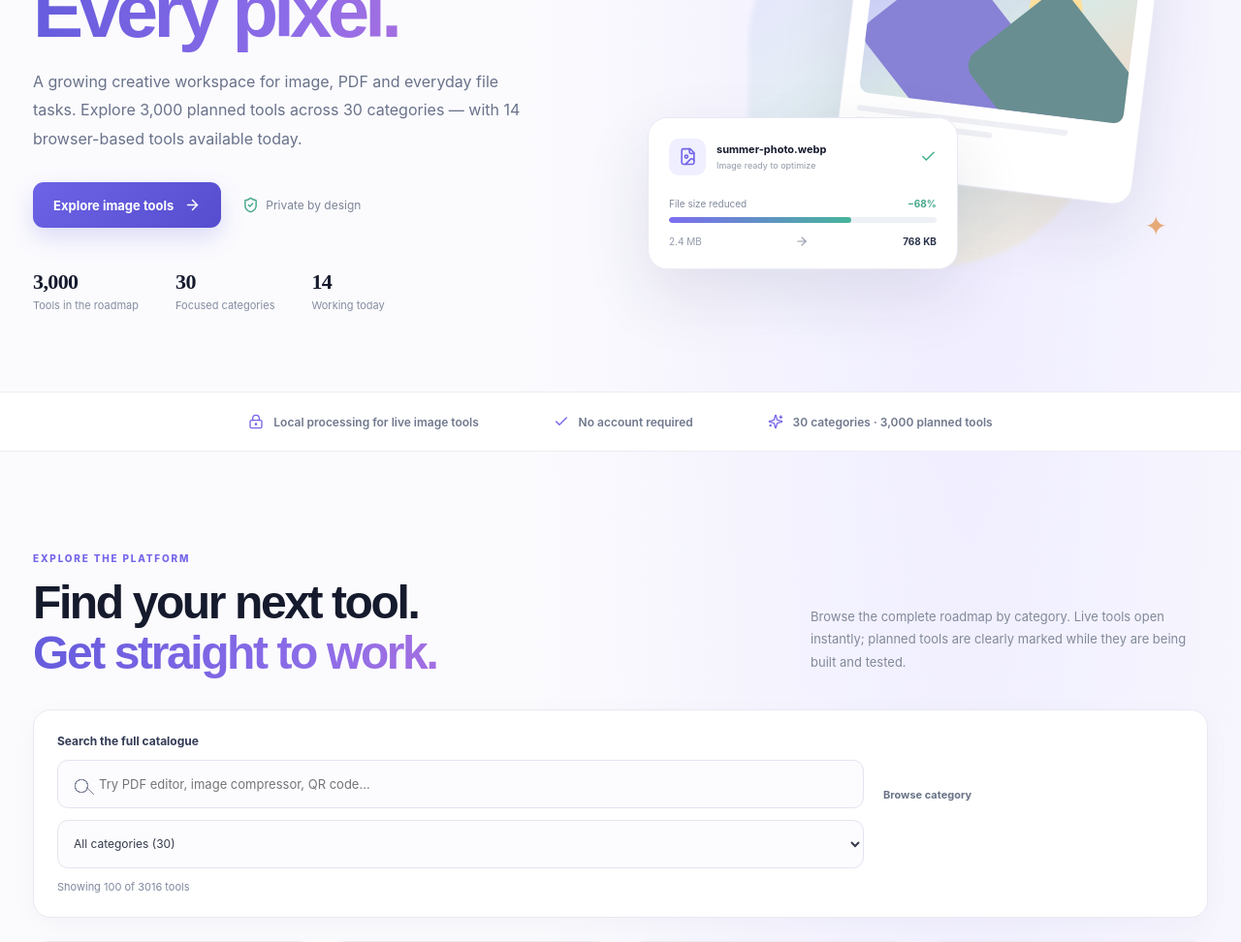
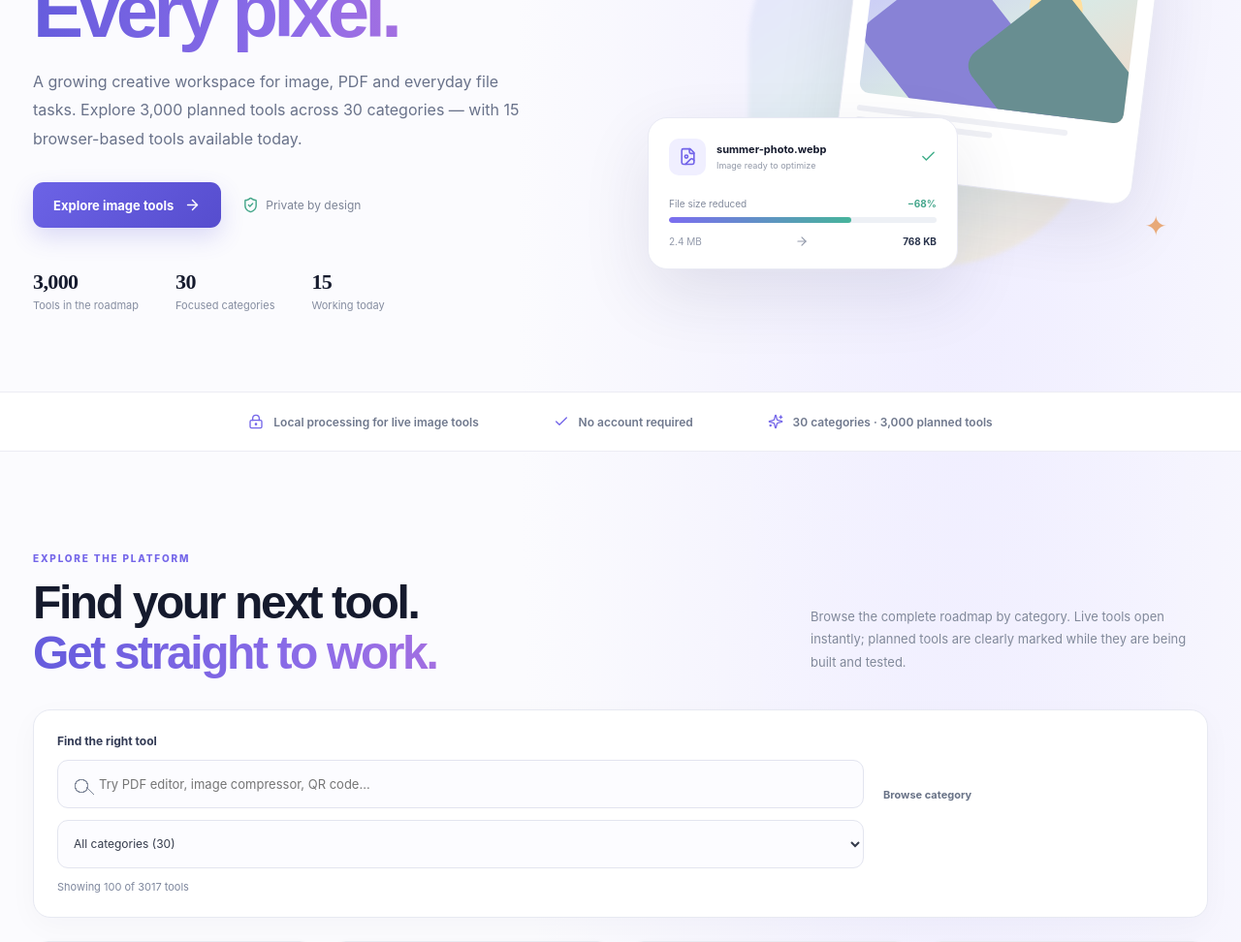
Before and after one commit to Hard-Worker-Dev/PixelTools, a React (Vite) app: page / in a window 1280 px wide. Shown: the part 291-1263 px from the top of the page at 97% size. Built offline with nearby package versions, Linux system fonts and the light colour scheme.

Commit message:
feat: integrate verified local batch image converter

```diff
--- a/src/App.tsx
+++ b/src/App.tsx
@@ -1,4 +1,5 @@
 import { useEffect, useRef, useState, type MouseEvent, type PointerEvent } from "react";
+import BatchImageTool from "./BatchImageTool";
 import exifr from "exifr";
 import {
   ArrowDownToLine, ArrowRight, Check, Copy, FileImage, Image as ImageIcon,
@@ -12,7 +13,7 @@ import {
 type ToolId =
   | "compress" | "resize" | "crop" | "convert" | "rotate" | "flip"
   | "watermark" | "rounded" | "blur" | "grayscale" | "color"
-  | "metadata" | "base64" | "metadata-cleaner";
+  | "metadata" | "base64" | "metadata-cleaner" | "batch";
 
 const tools: Array<{ id: string; title: string; desc: string; icon: string; tag: string; comingSoon?: boolean; category?: string }> = [
   { id: "compress", title: "Image Compressor", desc: "Reduce file size with adjustable output quality.", icon: "◈", tag: "Popular" },
@@ -28,6 +29,7 @@ const tools: Array<{ id: string; title: string; desc: string; icon: string; tag:
   { id: "color", title: "Image Color Picker", desc: "Click any pixel to inspect its color value.", icon: "◉", tag: "Pixel sampling" },
   { id: "metadata", title: "Image Metadata Viewer", desc: "Inspect file details, type and image dimensions.", icon: "ⓘ", tag: "File details" },
   { id: "metadata-cleaner", title: "Image Metadata Cleaner", desc: "Export a fresh image copy without the source photo metadata.", icon: "⌁", tag: "Privacy" },
+  { id: "batch", title: "Batch Image Converter", desc: "Convert and optimize up to 30 images at once, then download them individually or as one ZIP.", icon: "▤", tag: "New", category: "batch" },
   { id: "base64", title: "Image to Base64", desc: "Create a Base64 data URL and copy it.", icon: "⌘", tag: "Developer" },
   { id: "background", title: "Background Remover", desc: "AI-powered background removal.", icon: "✧", tag: "Coming soon", comingSoon: true },
   { id: "upscaler", title: "AI Image Upscaler", desc: "Increase image resolution with an AI model.", icon: "⤢", tag: "Coming soon", comingSoon: true }
@@ -924,7 +926,7 @@ const toolSlugs: Record<ToolId, string> = {
   convert: "image-converter", rotate: "image-rotator", flip: "image-flipper",
   watermark: "image-watermark", rounded: "rounded-corners", blur: "image-blur",
   grayscale: "grayscale-converter", color: "image-color-picker",
-  metadata: "image-metadata-viewer", base64: "image-to-base64", "metadata-cleaner": "image-metadata-cleaner"
+  metadata: "image-metadata-viewer", base64: "image-to-base64", "metadata-cleaner": "image-metadata-cleaner", batch: "batch-image-converter"
 };
 
 function getInitialTool(): ToolId | null {
@@ -1481,8 +1483,8 @@ export default function App() {
 
   useEffect(() => {
     const tool = tools.find(item => item.id === active);
-    document.title = tool ? tool.title + " — Free Online Image Tool | PixelTools" : "PixelTools — Image work, made simple";
-    const description = tool ? tool.desc : "Free, private image tools. Compress, resize, convert and edit images right in your browser with PixelTools.";
+    document.title = tool ? tool.title + " — Free Online Image Tool | PixelTools" : "PixelTools — One workspace. Every pixel.";
+    const description = tool ? tool.desc : "PixelTools offers 15 working browser-based tools and a roadmap of 3,000 tools across 30 categories.";
     let meta = document.querySelector<HTMLMetaElement>("meta[name=description]");
     if (!meta) { meta = document.createElement("meta"); meta.name = "description"; document.head.appendChild(meta); }
     meta.content = description;
@@ -1569,9 +1571,9 @@ export default function App() {
         <div className="hero-copy">
           <div className="eyebrow"><Sparkles size={14}/> YOUR CREATIVE WORKFLOW, SIMPLIFIED</div>
           <h1>One workspace.<br/><span>Every pixel.</span></h1>
-          <p className="hero-lead">A growing creative workspace for image, PDF and everyday file tasks. Explore 3,000 planned tools across 30 categories — with 14 browser-based tools available today.</p>
+          <p className="hero-lead">A growing creative workspace for image, PDF and everyday file tasks. Explore 3,000 planned tools across 30 categories — with 15 browser-based tools available today.</p>
           <div className="hero-actions"><a className="primary-btn" href="#tools">Explore image tools <ArrowRight size={17}/></a><div className="trust-note"><ShieldCheck size={17}/> Private by design</div></div>
-          <div className="hero-stats"><div><strong>3,000</strong><span>Tools in the roadmap</span></div><div><strong>30</strong><span>Focused categories</span></div><div><strong>14</strong><span>Working today</span></div></div>
+          <div className="hero-stats"><div><strong>3,000</strong><span>Tools in the roadmap</span></div><div><strong>30</strong><span>Focused categories</span></div><div><strong>15</strong><span>Working today</span></div></div>
         </div>
         <div className="hero-art">
           <div className="art-glow"></div>
@@ -1584,7 +1586,7 @@ export default function App() {
       <section className="tools-section" id="tools">
         <div className="section-heading"><div><div className="eyebrow">EXPLORE THE PLATFORM</div><h2>Find your next tool.<br/><span>Get straight to work.</span></h2></div><p>Browse the complete roadmap by category. Live tools open instantly; planned tools are clearly marked while they are being built and tested.</p></div>
         <div className="tool-discovery">
-          <label className="tool-search-label" htmlFor="tool-search">Search the full catalogue</label>
+          <label className="tool-search-label" htmlFor="tool-search">Find the right tool</label>
           <input id="tool-search" className="tool-search" type="search" placeholder="Try PDF editor, image compressor, QR code…" value={toolSearch} onChange={e => setToolSearch(e.target.value)} />
           <label className="tool-category-label" htmlFor="tool-category">Browse category</label>
           <select id="tool-category" className="tool-category-select" value={toolCategory} onChange={e => setToolCategory(e.target.value)}>
@@ -1597,7 +1599,7 @@ export default function App() {
         <div className="tool-grid">{visibleTools.map(tool => <button className={tool.comingSoon ? "tool-card disabled" : "tool-card"} key={tool.id} disabled={!!tool.comingSoon} onClick={() => !tool.comingSoon && chooseTool(tool.id as ToolId)}><div className="tool-card-top"><span className="tool-icon">{tool.icon}</span><span className={tool.comingSoon ? "tool-tag coming" : "tool-tag"}>{tool.tag}</span></div><h3>{tool.title}</h3><p>{tool.desc}</p><span className="tool-link">{tool.comingSoon ? "Planned · Coming soon" : "Open tool"} {!tool.comingSoon && <ArrowRight size={15}/>}</span></button>)}</div>
         {filteredTools.length === 0 && <p className="empty-tools">No matching tools. Try another search or choose “All tools”.</p>}
       </section>
-      <section className="privacy-section" id="privacy"><div className="privacy-icon"><ShieldCheck size={25}/></div><div><div className="eyebrow">YOUR PRIVACY MATTERS</div><h2>Your files stay <span>in control.</span></h2><p>The 14 currently available image tools process files directly in your browser. The wider 3,000-tool roadmap is being implemented in tested phases; planned tools are not presented as working features.</p></div><div className="privacy-stamp"><LockKeyhole size={18}/><b>PRIVATE</b><small>By design</small></div></section>
+      <section className="privacy-section" id="privacy"><div className="privacy-icon"><ShieldCheck size={25}/></div><div><div className="eyebrow">YOUR PRIVACY MATTERS</div><h2>Your files stay <span>in control.</span></h2><p>The 15 currently available tools process files directly in your browser. The wider 3,000-tool roadmap is being implemented in tested phases; planned tools are not presented as working features.</p></div><div className="privacy-stamp"><LockKeyhole size={18}/><b>PRIVATE</b><small>By design</small></div></section>
       <section className="how-section" id="how"><div className="eyebrow">THREE SIMPLE STEPS</div><h2>From upload to <span>done.</span></h2><div className="steps"><div><b>01</b><h3>Choose a tool</h3><p>Pick the image task you want to get done.</p></div><div><b>02</b><h3>Add your image</h3><p>Drop a file or browse your device. That's it.</p></div><div><b>03</b><h3>Download & go</h3><p>Process locally and save your finished image.</p></div></div></section>
     </main>
     <footer><a className="brand" href="/"><span className="brand-mark"><ImageIcon size={17}/></span>pixel<span>tools</span></a><p>Thoughtful image tools. Free for everyone.</p><nav className="footer-links"><a href="/about/">About</a><a href="/privacy/">Privacy</a><a href="/terms/">Terms</a><a href="/contact/">Contact</a></nav><small>© 2026 PixelTools. Made for the web.</small></footer>
@@ -1605,6 +1607,7 @@ export default function App() {
     {active && <div className="modal-backdrop" role="presentation" onMouseDown={e => { if (e.target === e.currentTarget) closeTool() }}>
       <section ref={dialogRef} className="tool-modal" role="dialog" aria-modal="true" aria-labelledby="tool-dialog-title" tabIndex={-1}>
         <div className="modal-head"><div><div className="eyebrow">PIXELTOOLS WORKSPACE</div><h2 id="tool-dialog-title">{toolName}</h2><p className="modal-subtitle">{tools.find(t => t.id === active)?.desc}</p></div><button className="icon-btn" aria-label="Close tool" onClick={closeTool}><X size={20}/></button></div>
+        {active === "batch" ? <BatchImageTool/> : <>
         <div className="workflow-steps" aria-label="Tool workflow"><span className={!file ? "current" : "done"}><b>1</b> Add image</span><span className={file ? "current" : ""}><b>2</b> Adjust options</span><span className={result ? "done current" : ""}><b>3</b> Download</span></div>
         {!file ? <button className="dropzone" onClick={() => inputRef.current?.click()} onDragOver={e => e.preventDefault()} onDrop={e => { e.preventDefault(); selectFile(e.dataTransfer.files[0]); }}><span className="upload-icon"><UploadCloud size={28}/></span><b>Drop your image here</b><span>or click to browse files</span><small>JPG, PNG, WebP · Up to 25 MB</small></button> : <div className="workspace">
           <div className="preview-panel">
@@ -1678,6 +1681,7 @@ export default function App() {
         <input ref={inputRef} type="file" accept="image/jpeg,image/png,image/webp" hidden onChange={e => selectFile(e.target.files?.[0])}/>
         {active === "watermark" && <input ref={watermarkInputRef} type="file" accept="image/png,image/webp" hidden onChange={e => selectWatermarkImage(e.target.files?.[0])}/>}
         <div className="modal-foot"><LockKeyhole size={14}/> Files are processed locally in your browser <button onClick={closeTool}>Close</button></div>
+        </>}
       </section>
     </div>}
   </div>;
```
